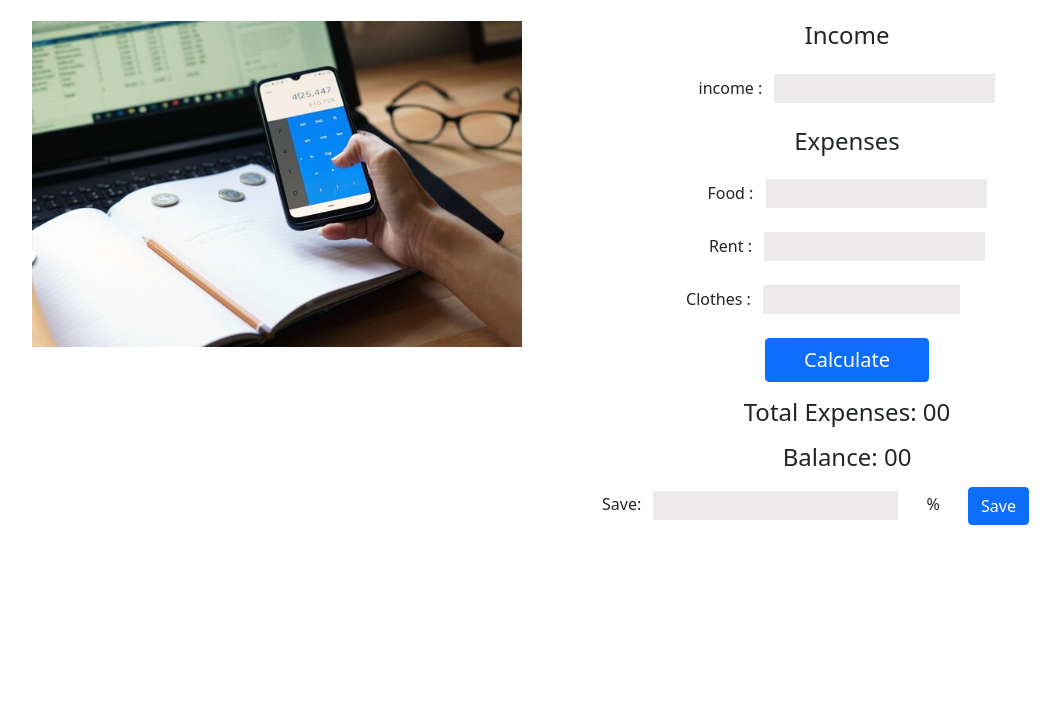
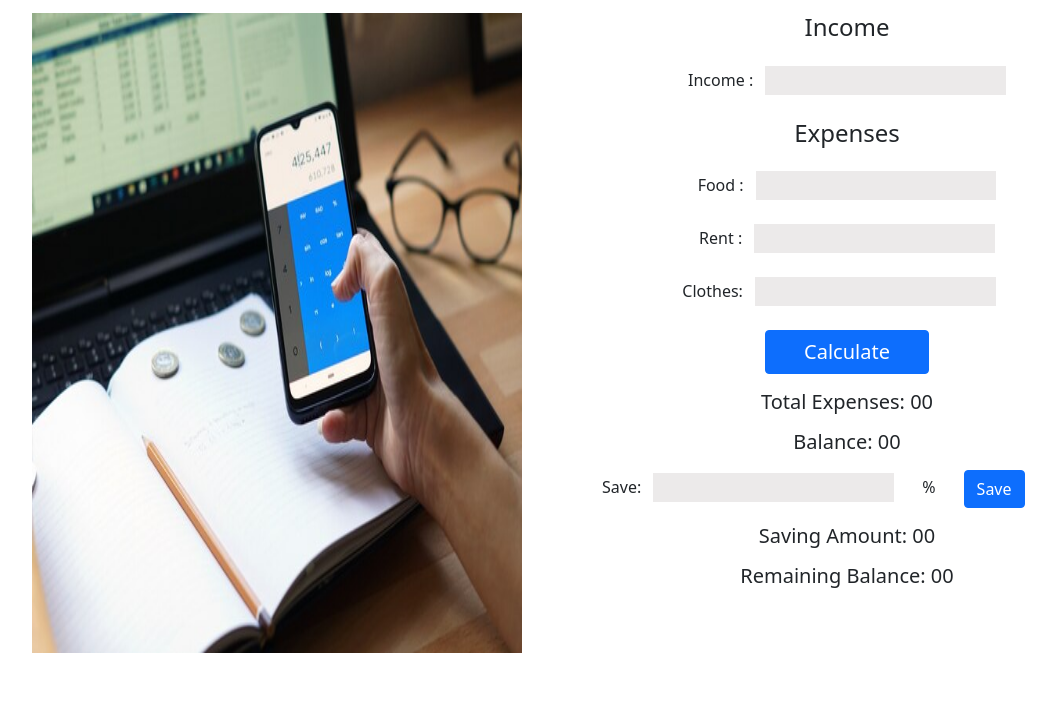
Before and after one commit to muzahid604/money-calculation-by-js, a plain HTML site: page index.html in a window 1280 px wide. Shown: the part 123-840 px from the top of the page, without its empty margins (78-1138 px from the left). Before the commit the page ends 800 px from the top, so only its background shows below. Drawn offline with nearby package versions, Linux system fonts and the light colour scheme.

Commit message:
savings amount added

```diff
--- a/css/style.css
+++ b/css/style.css
@@ -1,14 +1,16 @@
 .money-title{
     padding: .5rem;
 }
+.pro-pic{
+    height: 40rem;
+}
 .claculation{
-    height: 30rem;
+    height: 40rem;
 
 }
 .input-field{
     border: none;
     background-color: rgb(236, 234, 234);
     margin-left: 0.5rem;
-    width: 50%;
     padding: .3rem;
 }
--- a/index.html
+++ b/index.html
@@ -14,45 +14,48 @@
 
 <body>
     <header>
-        <h1 class="text-center mt-5 mb-3 money-title">My Money</h1>
+        <h1 class="text-center mt-2 mb-3 money-title">My Money</h1>
     </header>
     <main>
-        <section>
+        <section class="m-5 ">
             <div class="container px-4">
                 <div class="row gx-5">
                     <div class="col-6">
-                        <div class="p-3"><img class="img-fluid" src="pro-pic.jpg" alt=""></div>
+                        <div class=" p-3"><img class="img-fluid pro-pic" src="pro-pic.jpg" alt=""></div>
                     </div>
                     <div class="col-6">
                         <div class="p-3 claculation">
                             <div>
                                 <h4 class="text-center">Income</h4>
-                                <h6 class="text-center m-4">income : <input class="input-field" type="number"></h6>
+                                <h6 class="text-center m-4">Income : <input class="input-field" type="number"></h6>
                             </div>
                             <div class="">
                                 <h4 class="text-center">Expenses</h4>
-                                <h6 class="text-center m-4">Food : <input class="input-field" type="number"></h6>
+                                <h6 class="text-center m-4 ">Food : <input class="input-field" type="number"></h6>
                                 <h6 class="text-center m-4">Rent : <input class="input-field" type="number"></h6>
-                                <h6 class="text-center m-4 pe-5">Clothes : <input class="input-field" type="number">
+                                <h6 class="text-center m-4">Clothes: <input class="input-field me-3" type="number">
                                 </h6>
                             </div>
                             <div class="d-grid gap-2 col-4 mx-auto">
                                 <button class="fs-5 btn btn-primary" type="button">Calculate</button>
                             </div>
                             <div class="total">
-                                <h4 class="text-center mt-3">Total Expenses:<span> 00</span></h4>
-                                <h4 class="text-center mt-3">Balance:<span> 00</span></h4>
+                                <h5 class="text-center mt-3">Total Expenses:<span> 00</span></h5>
+                                <h5 class="text-center mt-3">Balance:<span> 00</span></h5>
                             </div>
                             <div class="savings">
                                 <div class="mt-3">
                                     <h6>Save: <input class="input-field me-4" type="number"> % <button
                                             class="btn btn-primary ms-4" type="button">Save</button></h6>
                                 </div>
+                                <div class="calculation-total">
+                                    <h5 class="text-center mt-3">Saving Amount:<span> 00</span></h5>
+                                    <h5 class="text-center mt-3">Remaining Balance:<span> 00</span></h5>
+                                </div>
                             </div>
                         </div>
                     </div>
                 </div>
-            </div>
             </div>
         </section>
     </main>
```
